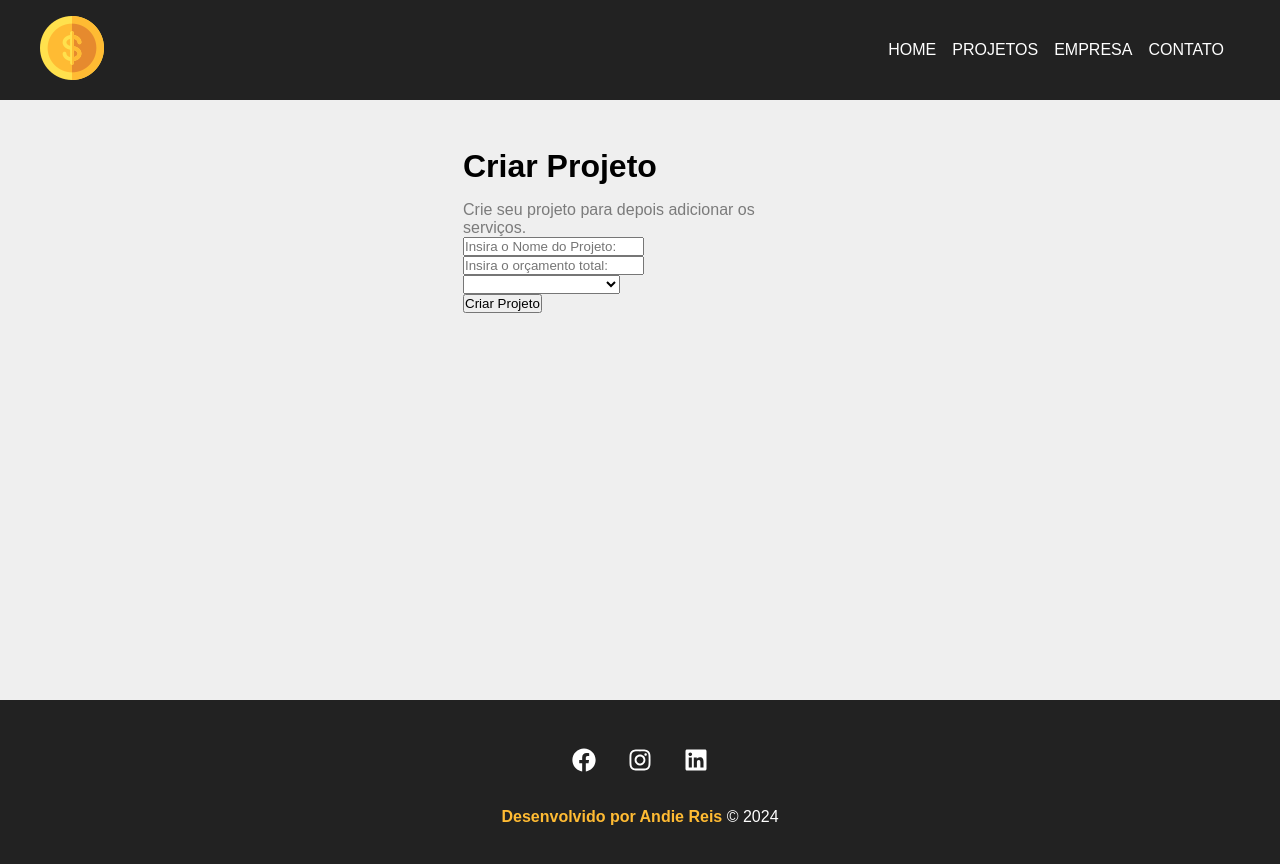
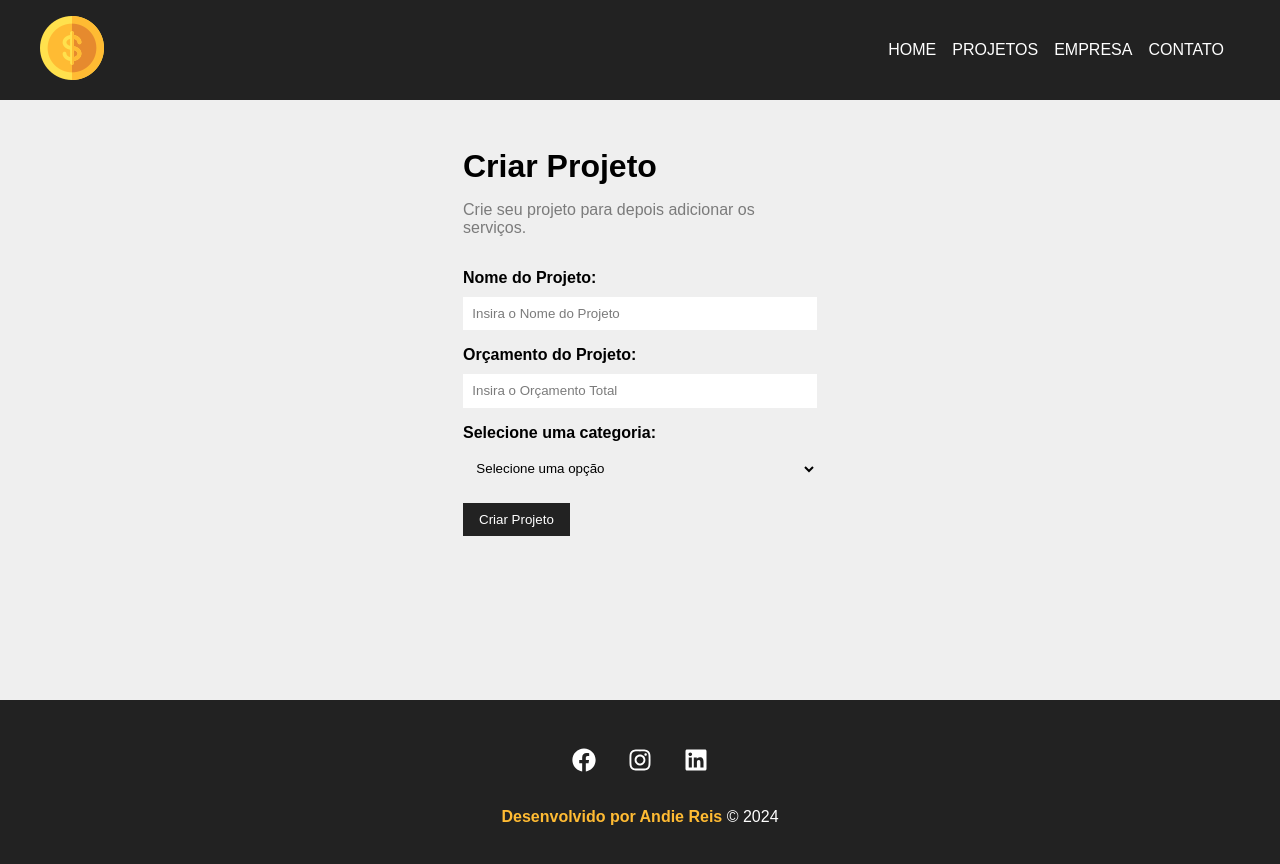
Before and after one commit to AndieReis/costs-project, a React (Create React App) app: page /newproject in a window 1280 px wide. Shown: the top 864 px of the page. Built offline with nearby package versions, Linux system fonts and the light colour scheme; a web font is replaced by a local one.

Commit message:
Componetizando o formulário

```diff
--- /dev/null
+++ b/src/components/form/Input.js
@@ -0,0 +1,19 @@
+import styles from './Input.module.css';
+
+function Input({ type, text, name, placeholder, handleOnChange, value }) {
+    return (
+        <div className={styles.form_control}>
+            <label htmlFor={name}>{text}:</label>
+            <input
+                type={type}
+                id={name}
+                name={name}
+                placeholder={placeholder}
+                onChange={handleOnChange}
+                value={value}
+            />
+        </div>
+    )
+}
+
+export default Input
--- /dev/null
+++ b/src/components/form/Input.module.css
@@ -0,0 +1,20 @@
+.form_control {
+    display: flex;
+    flex-direction: column;
+    margin-bottom: 1em;
+}
+
+.form_control label {
+    margin-bottom: .6em;
+    font-weight: bold;
+}
+
+.form_control input {
+    padding: .7em;
+    border-radius: 0;
+    border:none;
+}
+
+.form_control input::placeholder{
+    color: #7b7b7b;
+}
--- /dev/null
+++ b/src/components/form/Select.js
@@ -0,0 +1,17 @@
+import styles from "./Select.module.css"
+
+function Select({ text, name, options, handleOnChange, value }) {
+    return (
+        <div className={styles.form_control}>
+            <label htmlFor={name}>{text}:</label>
+            <select name={name} id={name}>
+                <option>
+                    Selecione uma opção
+                </option>
+            </select>
+        </div>
+
+    )
+}
+
+export default Select
--- /dev/null
+++ b/src/components/form/Select.module.css
@@ -0,0 +1,16 @@
+.form_control {
+    display: flex;
+    flex-direction: column;
+    margin-bottom: 1em;
+}
+
+.form_control label {
+    margin-bottom: .6em;
+    font-weight: bold;
+}
+
+.form_control select {
+    padding: .7em;
+    border-radius: 0;
+    border: none;
+}
--- /dev/null
+++ b/src/components/form/SubmitButton.js
@@ -0,0 +1,12 @@
+import styles from "./SubmitButton.module.css"
+
+function SubmitButton({ text }) {
+    return (
+        <div>
+            <button className={styles.btn}>{text}</button>
+        </div>
+
+    )
+}
+
+export default SubmitButton
--- /dev/null
+++ b/src/components/form/SubmitButton.module.css
@@ -0,0 +1,13 @@
+.btn {
+    background-color: #222;
+    color: #fff;
+    padding: 0.7em 1.2em;
+    text-decoration: none;
+    transition: 0.5s;
+    cursor: pointer;
+    border: none;
+}
+
+.btn:hover {
+    color: #ffbb33;
+}
--- a/src/components/pages/NewProject.js
+++ b/src/components/pages/NewProject.js
@@ -6,7 +6,7 @@
         <div className={styles.newproject_container}>
             <h1>Criar Projeto</h1>
             <p>Crie seu projeto para depois adicionar os serviços.</p>
-            <ProjectForm />
+            <ProjectForm btnText="Criar Projeto" />
 
         </div>
     )
--- a/src/components/project/ProjectForm.js
+++ b/src/components/project/ProjectForm.js
@@ -1,16 +1,34 @@
+import Input from '../form/Input';
+import Select from '../form/Select';
+import SubmitButton from '../form/SubmitButton';
+import styles from './ProjectForm.module.css';
 
+function ProjectForm({ btnText }) {
+    return (
+        <form className={styles.form}>
+            <Input
+                type="text"
+                text="Nome do Projeto"
+                name="name"
+                placeholder="Insira o Nome do Projeto"
 
-function ProjectForm() {
-    return (
-        <form>
-            <input type='text' placeholder="Insira o Nome do Projeto:" />
-            <input type='number' placeholder="Insira o orçamento total:" />
-            <div>
-                <select name="category_id">
-                    <option disabled>Selecione a Categoria:</option>
-                </select>
-            </div>
-            <input type="submit" value='Criar Projeto' />
+            />
+
+            <Input
+                type="number"
+                text="Orçamento do Projeto"
+                name="budget"
+                placeholder="Insira o Orçamento Total"
+
+            />
+
+            <Select
+                name="category_id"
+                text="Selecione uma categoria"
+
+            />
+
+            <SubmitButton text={btnText} />
         </form>
     )
 }
--- a/src/components/project/ProjectForm.module.css
+++ b/src/components/project/ProjectForm.module.css
@@ -0,0 +1,4 @@
+.form {
+    width: 100%;
+    margin: 2em 0;
+}
```
